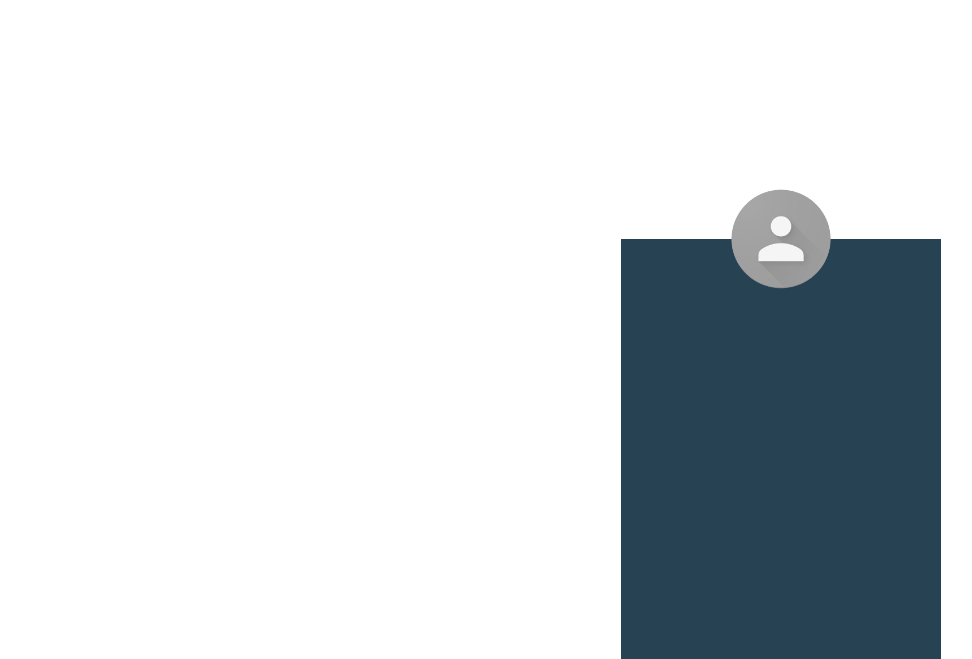
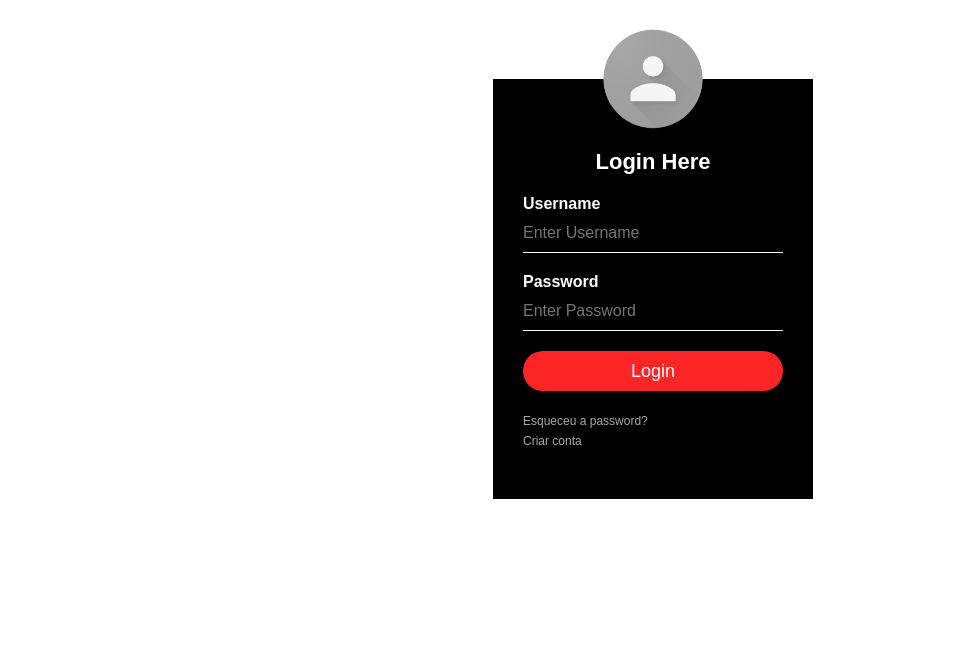
Before and after one commit to MiguelOliveiraPacheco/Poket_travel_linux, a website: page public/view/home.html in a window 1280 px wide. Shown: the part 161-820 px from the top of the page, without its empty margins (19-991 px from the left). Drawn offline with Linux system fonts and the light colour scheme.

Commit message:
form login 100%

```diff
--- a/public/css/style.css
+++ b/public/css/style.css
@@ -77,16 +77,28 @@
     background-color: white;
   }
 
+  /*
+  body{
+    margin: 0;
+    padding: 0;
+    background: url(../images/user.png);
+    background-size: cover;
+    background-position: center;
+    font-family: sans-serif;
+  }
+  */
+
   .loginbox{
       width: 320px;
       height: 420px;
-    background: #264253;
+      background: #000/*#264253*/;
       color: #fff;
-    top: 50%;
-    left: 50%;
+      top: 30%;
+      left: 40%;
       position: absolute;
       transform: trasnlate(-50%, -50%);
       box-sizing: border-box;
+      padding: 70px 30px;
 
   }
 
@@ -98,3 +110,62 @@
       top: -50px;
       left: calc(50% - 50px);
   }
+
+  h1{
+    margin: 0;
+    padding: 0 0 20px;
+    text-align: center;
+    font-size: 22px;
+  }
+
+  .loginbox p{
+    margin: 0;
+    padding: 0;
+    font-weight: bold;
+  }
+
+  .loginbox input{
+    width: 100%;
+    margin-bottom: 20px;
+  }
+
+  .loginbox input[type="text"], input[type="password"]
+  {
+    border: none;
+    border-bottom: 1px solid #fff;
+    background: transparent;
+    outline: none;
+    height: 40px;
+    color: #fff;
+    font-size: 16px;
+  }
+
+  .loginbox input[type="submit"]
+  {
+    border: none;
+    outline: none;
+    height: 40px;
+    background: #fb2525;
+    color:#fff;
+    font-size: 18px;
+    border-radius: 20px;
+  }
+
+  .loginbox input[type="submit"]:hover
+  {
+    cursor: pointer;
+    background: #ffc107;
+    color: #000;
+  }
+
+  .loginbox a{
+    text-decoration: none;
+    font-size: 12px;
+    line-height: 20px;
+    color: darkgrey;
+  }
+
+  .loginbox a:hover
+  {
+    color: #ffc107;
+  }
--- a/public/view/home.html
+++ b/public/view/home.html
@@ -15,19 +15,22 @@
                 <img href="#" src="../images/logo.png">
             </div>
         </nav>
+    </header>
 
         <div class="loginbox">
             <img src="../images/user.png" class="avatar">
+                <h1>Login Here</h1>
+                <form>
+                    <p>Username</p>
+                    <input type="text" name="" placeholder="Enter Username">
+                    <p>Password</p>
+                    <input type="password" name="" placeholder="Enter Password">
+                    <input type="submit" name="" value="Login">
+                    <a href="#">Esqueceu a password?</a><br>
+                    <a href="#">Criar conta</a>
+                </form>
 
         </div>
 
-        <section class="principal">
-            <h2>Com o Pocket Travel é fácil viajar</h2>
-            <div class ="links">
-                <a href="../view/admin.html">Login</a>
-            </div>
-        </section>
-
-    </header>
 </body>
 </html>
```
Lines whose indentation alone changed are shown as unchanged.
